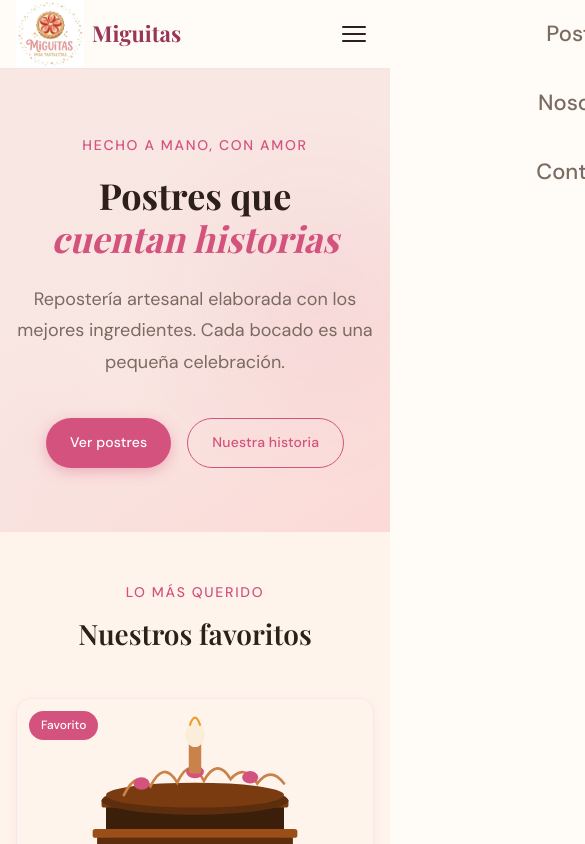
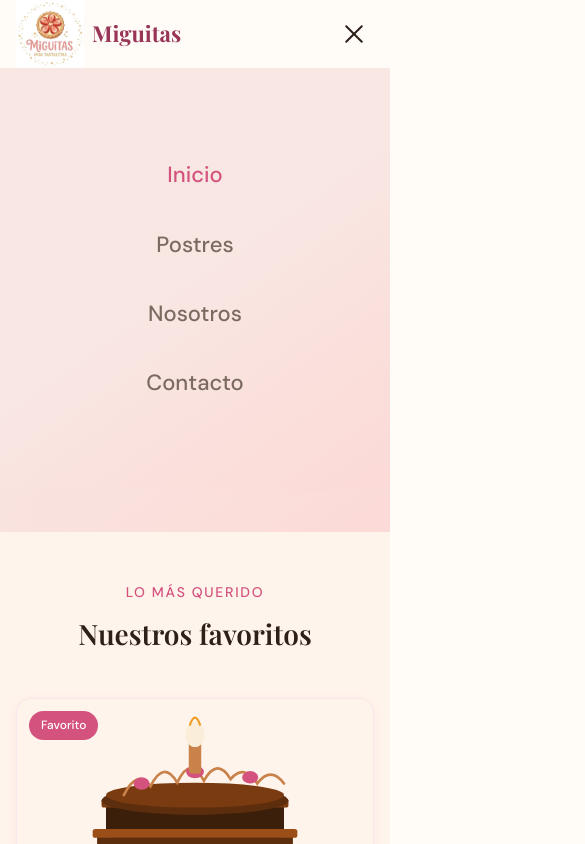
Before and after one commit to denis-stuff/miguitas, a website built with webpack: page src/index.html in a window 390 px wide. Both pictures are taken after a click on the button "Abrir menú". Shown: the top 844 px of the page, 585 px wide, since content can reach past the window. Built offline with nearby package versions, Linux system fonts and the light colour scheme; a web font is replaced by a local one.

Commit message:
Menu in mobile behavior

```diff
--- a/src/js/index.js
+++ b/src/js/index.js
@@ -18,3 +18,30 @@ Mensaje: ${mensaje}`;
 
   window.open(url, "_blank");
 });
+
+const toggle = document.querySelector(".nav__toggle");
+const menu = document.querySelector(".nav__menu");
+const links = document.querySelectorAll(".nav__link");
+
+toggle.addEventListener("click", () => {
+  toggle.classList.toggle("open");
+  menu.classList.toggle("open");
+
+  document.body.classList.toggle("no-scroll");
+});
+
+links.forEach(link => {
+  link.addEventListener("click", () => {
+    toggle.classList.remove("open");
+    menu.classList.remove("open");
+    document.body.classList.remove("no-scroll");
+  });
+});
+
+document.addEventListener("keydown", (e) => {
+  if (e.key === "Escape") {
+    toggle.classList.remove("open");
+    menu.classList.remove("open");
+    document.body.classList.remove("no-scroll");
+  }
+});
--- a/src/styles/main.scss
+++ b/src/styles/main.scss
@@ -110,6 +110,7 @@ html {
   scroll-behavior: smooth;
   font-size: 16px;
   -webkit-text-size-adjust: 100%;
+  overflow-x: clip;
 }
 
 body {
@@ -121,6 +122,7 @@ body {
   line-height: 1.7;
   -webkit-font-smoothing: antialiased;
   -moz-osx-font-smoothing: grayscale;
+  overflow-x: clip;
 }
 
 img {
@@ -319,8 +321,13 @@ section {
     display: flex;
     align-items: center;
     gap: $space-8;
+    max-width: 100vw;
+    overflow-x: hidden;
 
     @media (max-width: $bp-md) {
+      background: #E09591;
+      background: linear-gradient(145deg, rgba(224, 149, 145, 0.2) 50%, rgba(237, 83, 83, 0.2) 100%);
+      height: 50vh;
       position: fixed;
       inset: 68px 0 0 0;
       flex-direction: column;
```
